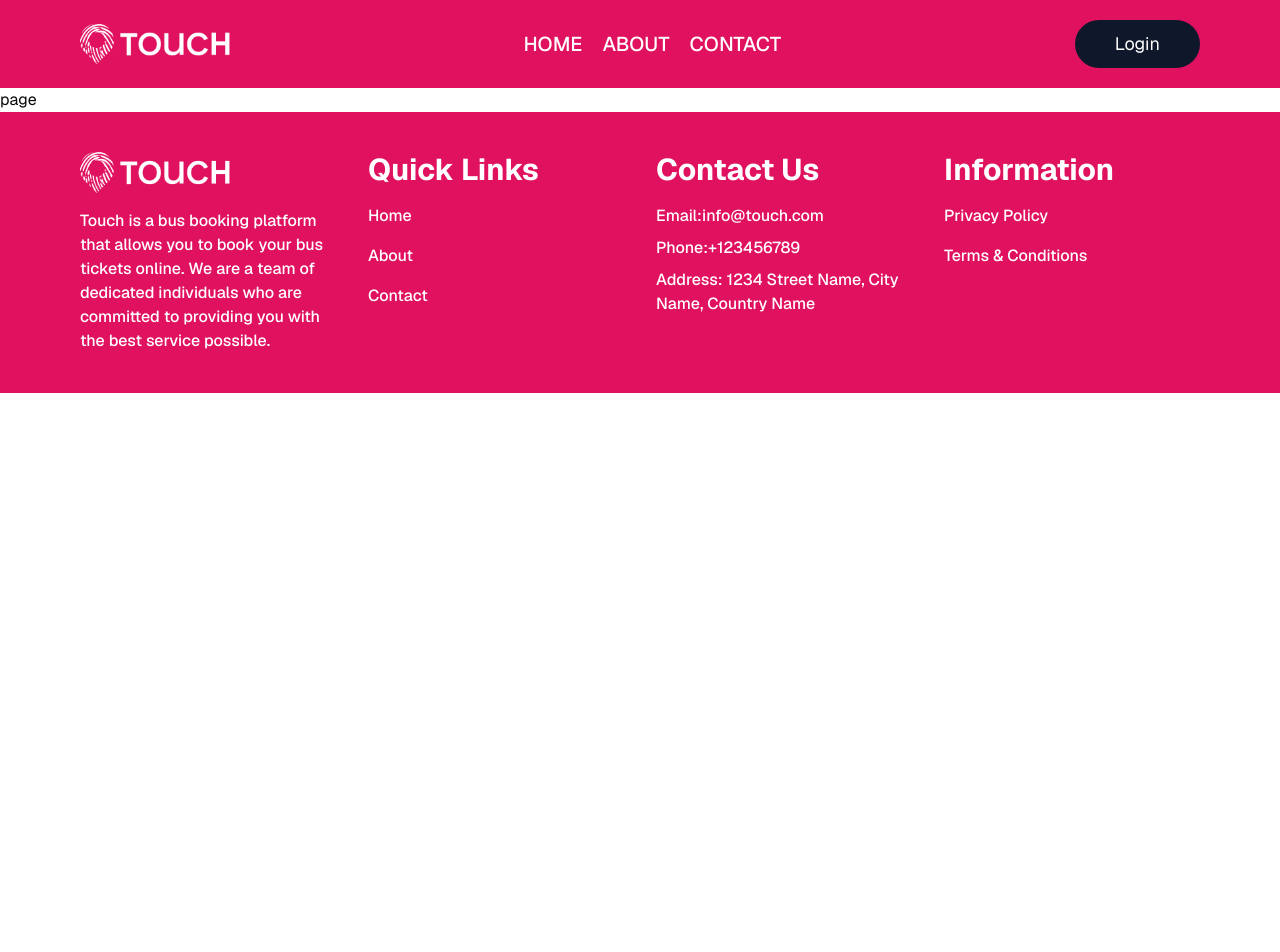
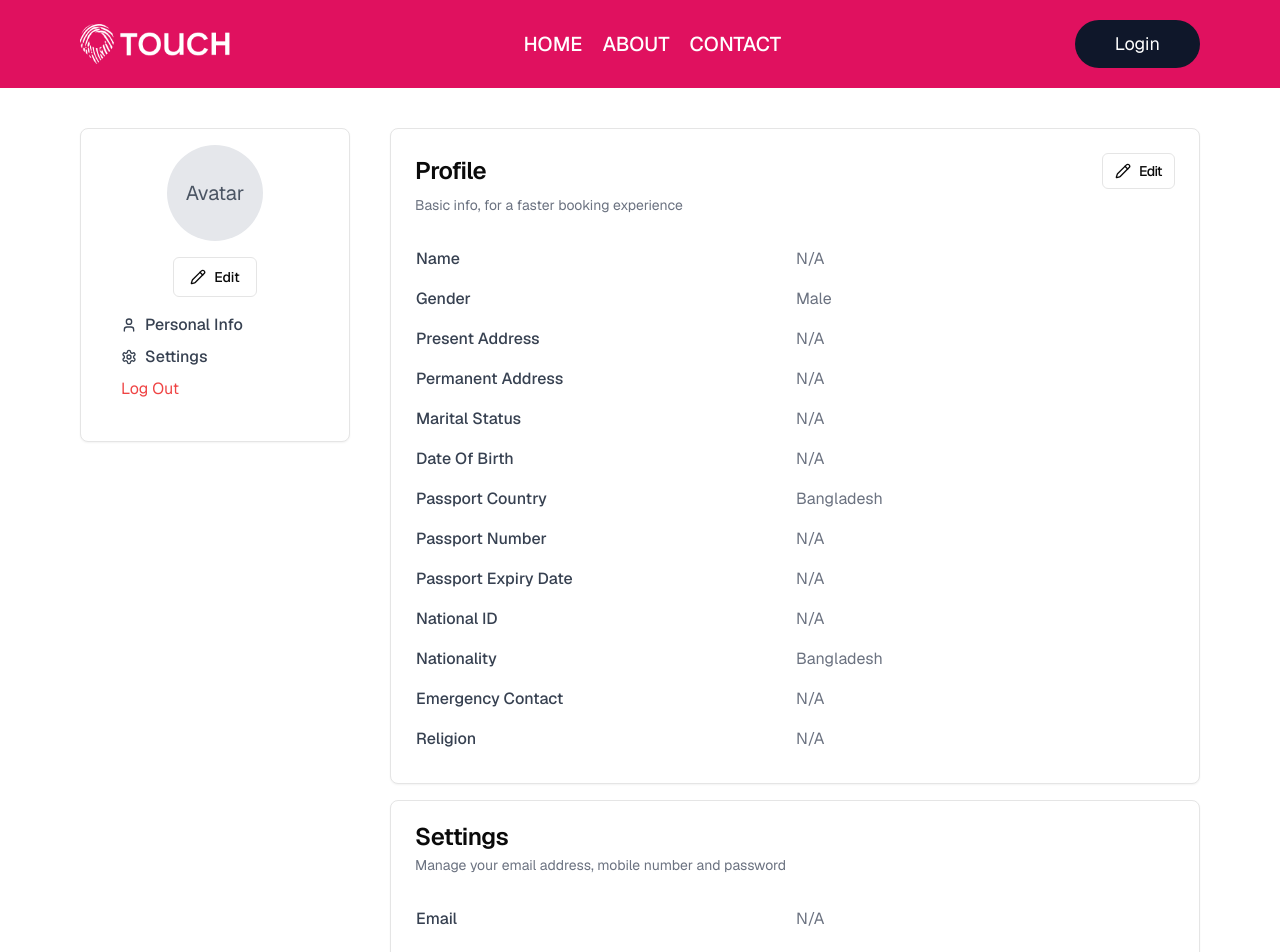
Before and after one commit to Mr-Rafiqul-Islam/ticketing-site, a Next.js app: page /profile in a window 1280 px wide. Shown: the top 952 px of the page. Before the commit the page ends 800 px from the top, so only its background shows below. Built offline with nearby package versions, Linux system fonts and the light colour scheme.

Commit message:
profile page done

```diff
--- a/app/(website)/(pages)/profile/page.tsx
+++ b/app/(website)/(pages)/profile/page.tsx
@@ -1,8 +1,124 @@
-import React from 'react'
+"use client";
+import React, { useRef } from 'react'
+import { Card, CardContent, CardHeader, CardTitle } from "@/components/ui/card";
+import { Button } from "@/components/ui/button";
+import { Pencil, Settings, User } from "lucide-react";
+import { useLogout } from '@/utlis/hooks/useAuth';
+const Profile = () => {
+  const profileData = [
+    { label: "Name", value: "N/A" },
+    { label: "Gender", value: "Male" },
+    { label: "Present Address", value: "N/A" },
+    { label: "Permanent Address", value: "N/A" },
+    { label: "Marital Status", value: "N/A" },
+    { label: "Date of Birth", value: "N/A" },
+    { label: "Passport Country", value: "Bangladesh" },
+    { label: "Passport Number", value: "N/A" },
+    { label: "Passport Expiry Date", value: "N/A" },
+    { label: "National ID", value: "N/A" },
+    { label: "Nationality", value: "Bangladesh" },
+    { label: "Emergency Contact", value: "N/A" },
+    { label: "Religion", value: "N/A" },
+  ];
+  const settingsData=[
+    { label: "Email", value: "N/A" },
+    { label: "Mobile Number", value: "N/A" },
+  ]
+  const profileRef = useRef<HTMLDivElement>(null);
+  const settingsRef = useRef<HTMLDivElement>(null);
 
-const Profile = () => {
+  const scrollToSection = (ref: React.RefObject<HTMLDivElement | null>) => {
+    ref.current?.scrollIntoView({ behavior: "smooth" })
+  };
+  const { mutate: logout } = useLogout();
+  const handleLogout = async () => {
+    console.log("logout");
+    logout();
+    // Redirect to the login page
+    window.location.href = "/login";
+  };
   return (
-    <div>page</div>
+    <div className="container py-10">
+      <div className="flex flex-col md:flex-row gap-10">
+        {/* Sidebar */}
+        <div className="w-full md:w-1/4">
+          <Card className="text-center p-4">
+            <CardContent className='space-y-4'>
+              <div className="flex flex-col items-center space-y-4">
+                <div className="w-24 h-24 rounded-full bg-gray-200 flex items-center justify-center">
+                  <span className="text-xl text-gray-600">Avatar</span>
+                </div>
+                <Button variant="outline" className="flex items-center gap-2">
+                  <Pencil size={16} /> Edit
+                </Button>
+              </div>
+              <ul className="space-y-2 text-start">
+                <li className="text-gray-700 font-medium flex items-center gap-2 cursor-pointer" onClick={() => scrollToSection(profileRef)}>
+                  <User size={16} /> Personal Info
+                </li>
+                <li className="text-gray-700 font-medium flex items-center gap-2 cursor-pointer" onClick={() => scrollToSection(settingsRef)}>
+                  <Settings size={16} /> Settings
+                </li>
+                <li className="text-red-500 cursor-pointer" onClick={handleLogout}>Log Out</li>
+              </ul>
+            </CardContent>
+          </Card>
+        </div>
+
+        {/* Profile Info */}
+        <div className="w-full md:w-3/4 space-y-4">
+          <div ref={profileRef}>
+          <Card >
+            <CardHeader>
+              <CardTitle className="flex justify-between items-center">
+                Profile
+                <Button variant="outline" size="sm" className="flex items-center gap-2">
+                  <Pencil size={16} /> Edit
+                </Button>
+              </CardTitle>
+              <p className="text-sm text-gray-500">Basic info, for a faster booking experience</p>
+            </CardHeader>
+            <CardContent>
+              <table className='w-full table-fixed'>
+                <tbody>
+                  {profileData.map((item, index) => (
+                    <tr key={index}>
+                      <td className="font-medium text-gray-700 py-2 capitalize">{item.label}</td>
+                      <td className="text-gray-500 py-2">{item.value}</td>
+                    </tr>
+                  ))}
+                </tbody>
+              </table>
+            </CardContent>
+          </Card>
+          </div>
+          <Card ref={settingsRef}>
+            <CardHeader>
+              <CardTitle className="">
+                Settings
+              </CardTitle>
+              <p className="text-sm text-gray-500">Manage your email address, mobile number and password</p>
+            </CardHeader>
+            <CardContent>
+            <table className='w-full table-fixed'>
+                <tbody>
+                  {settingsData.map((item, index) => (
+                    <tr key={index}>
+                      <td className="font-medium text-gray-700 py-2 capitalize">{item.label}</td>
+                      <td className="text-gray-500 py-2">{item.value}</td>
+                    </tr>
+                  ))}
+                  <tr>
+                    <td className="font-medium text-gray-700 py-2 capitalize">Password</td>
+                    <td className="text-[#020842] py-2 font-bold cursor-pointer">Change Password ?</td>
+                  </tr>
+                </tbody>
+              </table>
+            </CardContent>
+          </Card>
+        </div>
+      </div>
+    </div>
   )
 }
 
--- a/components/GetApp.tsx
+++ b/components/GetApp.tsx
@@ -9,7 +9,7 @@ function GetApp() {
       <div className="container">
         <div className="grid md:grid-cols-2 grid-cols-1 gap-8 items-center">
           <div className="about-img">
-            <Image src="/app-photo.jpg" alt="About" className="!aspect-auto mx-auto md:mx-0" width={500} height={500} />
+            <Image src="/app-photo.jpg" alt="About" className="!aspect-auto mx-auto md:mx-0" width="500" height="500" style={{ width: "auto", height: "auto" }}/>
           </div>
           <div className="about-content">
             <h2 className="font-bold max-w-[600px] md:leading-[50px] text-3xl lg:text-4xl text-center md:text-start">
--- a/components/User.tsx
+++ b/components/User.tsx
@@ -12,9 +12,11 @@ import {
 } from "@/components/ui/dropdown-menu";
 import { userData } from "@/types";
 import { useLogout } from "@/utlis/hooks/useAuth";
+import { useRouter } from "next/navigation";
 
 function User({ userData }: { userData: userData | null }) {
   const { mutate: logout } = useLogout();
+  const router = useRouter();
   const handleLogout = async () => {
     console.log("logout");
     logout();
@@ -37,15 +39,15 @@ function User({ userData }: { userData: userData | null }) {
             {userData?.name || "Guest"}
           </DropdownMenuLabel>
           <DropdownMenuSeparator />
-          <DropdownMenuItem className="hover:!text-primary-color ">
+          <DropdownMenuItem className="hover:!text-primary-color" onClick={()=> router.push("/profile")}>
             {" "}
             <UserCircle className="h-3 w-3"/> Profile
           </DropdownMenuItem>
-          <DropdownMenuItem className="hover:!text-primary-color ">
+          <DropdownMenuItem className="hover:!text-primary-color" onClick={()=> router.push("/my-booking")}>
             {" "}
             <Tag className="h-3 w-3"/> My Booking
           </DropdownMenuItem>
-          <DropdownMenuItem className="hover:!text-primary-color " onClick={handleLogout}><LogOut className="h-3 w-3"/> Log Out</DropdownMenuItem>
+          <DropdownMenuItem className="hover:!text-primary-color" onClick={handleLogout}><LogOut className="h-3 w-3"/> Log Out</DropdownMenuItem>
         </DropdownMenuContent>
       </DropdownMenu>
     </div>
--- /dev/null
+++ b/components/ui/card.tsx
@@ -0,0 +1,79 @@
+import * as React from "react"
+
+import { cn } from "@/lib/utils"
+
+const Card = React.forwardRef<
+  HTMLDivElement,
+  React.HTMLAttributes<HTMLDivElement>
+>(({ className, ...props }, ref) => (
+  <div
+    ref={ref}
+    className={cn(
+      "rounded-lg border bg-card text-card-foreground shadow-sm",
+      className
+    )}
+    {...props}
+  />
+))
+Card.displayName = "Card"
+
+const CardHeader = React.forwardRef<
+  HTMLDivElement,
+  React.HTMLAttributes<HTMLDivElement>
+>(({ className, ...props }, ref) => (
+  <div
+    ref={ref}
+    className={cn("flex flex-col space-y-1.5 p-6", className)}
+    {...props}
+  />
+))
+CardHeader.displayName = "CardHeader"
+
+const CardTitle = React.forwardRef<
+  HTMLDivElement,
+  React.HTMLAttributes<HTMLDivElement>
+>(({ className, ...props }, ref) => (
+  <div
+    ref={ref}
+    className={cn(
+      "text-2xl font-semibold leading-none tracking-tight",
+      className
+    )}
+    {...props}
+  />
+))
+CardTitle.displayName = "CardTitle"
+
+const CardDescription = React.forwardRef<
+  HTMLDivElement,
+  React.HTMLAttributes<HTMLDivElement>
+>(({ className, ...props }, ref) => (
+  <div
+    ref={ref}
+    className={cn("text-sm text-muted-foreground", className)}
+    {...props}
+  />
+))
+CardDescription.displayName = "CardDescription"
+
+const CardContent = React.forwardRef<
+  HTMLDivElement,
+  React.HTMLAttributes<HTMLDivElement>
+>(({ className, ...props }, ref) => (
+  <div ref={ref} className={cn("p-6 pt-0", className)} {...props} />
+))
+CardContent.displayName = "CardContent"
+
+const CardFooter = React.forwardRef<
+  HTMLDivElement,
+  React.HTMLAttributes<HTMLDivElement>
+>(({ className, ...props }, ref) => (
+  <div
+    ref={ref}
+    className={cn("flex items-center p-6 pt-0", className)}
+    {...props}
+  />
+))
+CardFooter.displayName = "CardFooter"
+
+export { Card, CardHeader, CardFooter, CardTitle, CardDescription, CardContent }
```
